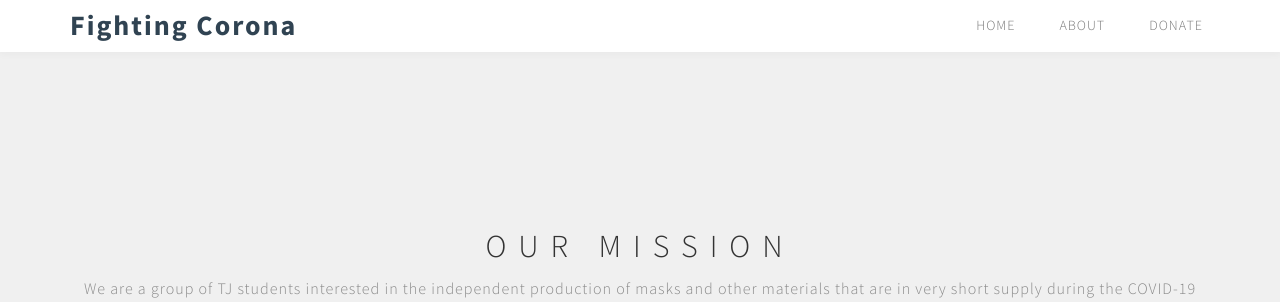
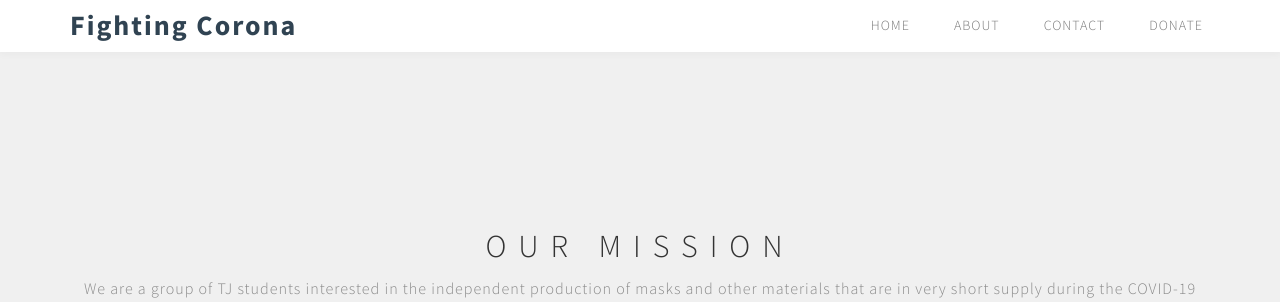
Before and after one commit to saisree27/fighting-corona-director, a Flask app: page /about in a window 1280 px wide. Shown: the top 302 px of the page. Run offline with Flask 3, Linux system fonts and the light colour scheme; some libraries are stand-ins or nearby versions.

Commit message:
Updated navbar elements

```diff
--- a/templates/about.html
+++ b/templates/about.html
@@ -61,6 +61,7 @@ http://tympanus.net/codrops/2013/06/18/caption-hover-effects/
             <li><a href="/" class="smoothScroll"><span>Home</span></a></li>
             <!-- <li><a href="/contact" class="smoothScroll"><span>Contact</span></a></li> -->
             <li><a href="/about" class="smoothScroll"><span>About</span></a></li>
+             <li><a href="/contact" class="smoothScroll"><span>Contact</span></a></li>
             <li><a href="/donate" class="smoothScroll"><span>Donate</span></a></li>
           </ul>
        </div>
--- a/templates/contact.html
+++ b/templates/contact.html
@@ -59,8 +59,8 @@ http://tympanus.net/codrops/2013/06/18/caption-hover-effects/
         <div class="collapse navbar-collapse">
           <ul class="nav navbar-nav navbar-right">
             <li><a href="/" class="smoothScroll"><span>Home</span></a></li>
+            <li><a href="/about" class="smoothScroll"><span>About</span></a></li>
             <li><a href="/contact" class="smoothScroll"><span>Contact</span></a></li>
-            <li><a href="/about" class="smoothScroll"><span>About</span></a></li>
             <li><a href="/donate" class="smoothScroll"><span>Donate</span></a></li>
           </ul>
        </div>
--- a/templates/contact_results.html
+++ b/templates/contact_results.html
@@ -61,6 +61,7 @@ http://tympanus.net/codrops/2013/06/18/caption-hover-effects/
             <li><a href="/" class="smoothScroll"><span>Home</span></a></li>
             <!-- <li><a href="/contact" class="smoothScroll"><span>Contact</span></a></li> -->
             <li><a href="/about" class="smoothScroll"><span>About</span></a></li>
+             <li><a href="/contact" class="smoothScroll"><span>Contact</span></a></li>
             <li><a href="/donate" class="smoothScroll"><span>Donate</span></a></li>
           </ul>
        </div>
--- a/templates/donate.html
+++ b/templates/donate.html
@@ -61,6 +61,7 @@ http://tympanus.net/codrops/2013/06/18/caption-hover-effects/
             <li><a href="/" class="smoothScroll"><span>Home</span></a></li>
             <!-- <li><a href="/contact" class="smoothScroll"><span>Contact</span></a></li> -->
             <li><a href="/about" class="smoothScroll"><span>About</span></a></li>
+              <li><a href="/contact" class="smoothScroll"><span>Contact</span></a></li>
             <li><a href="/donate" class="smoothScroll"><span>Donate</span></a></li>
           </ul>
        </div>
```
